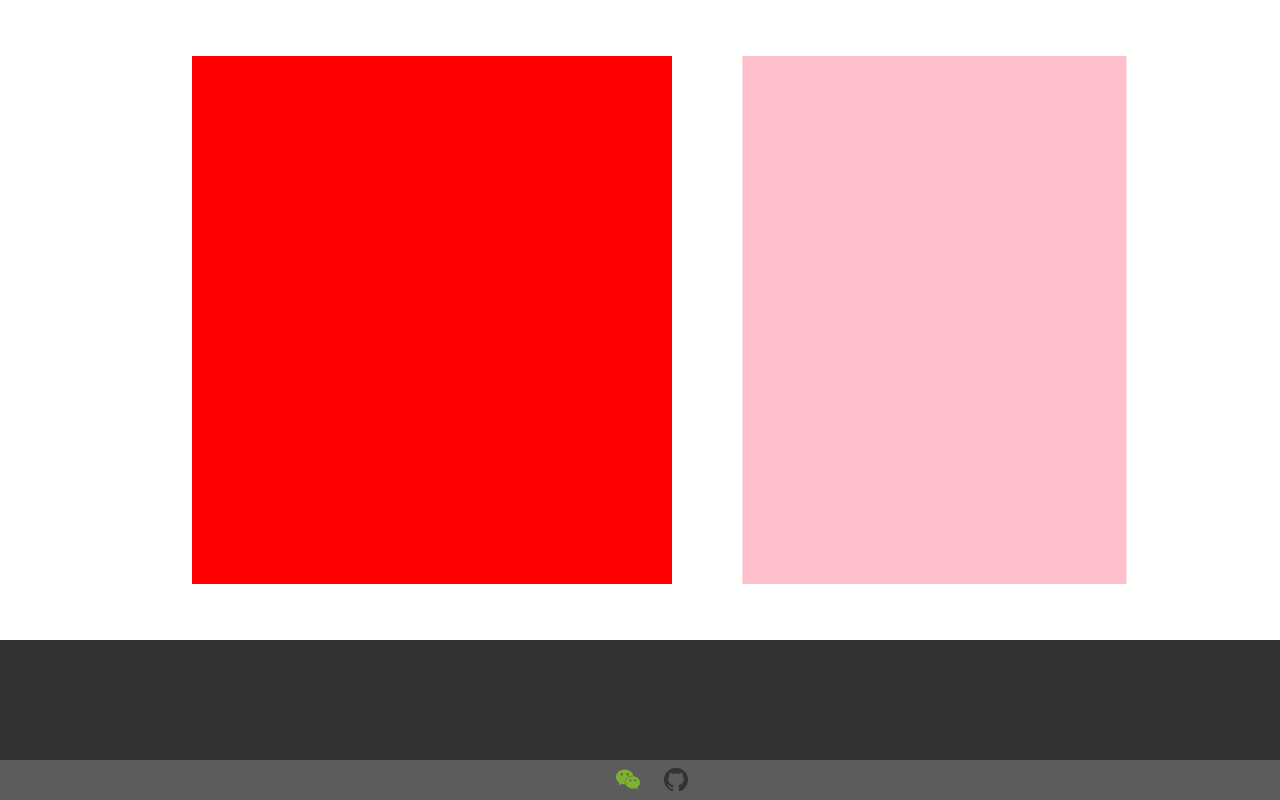
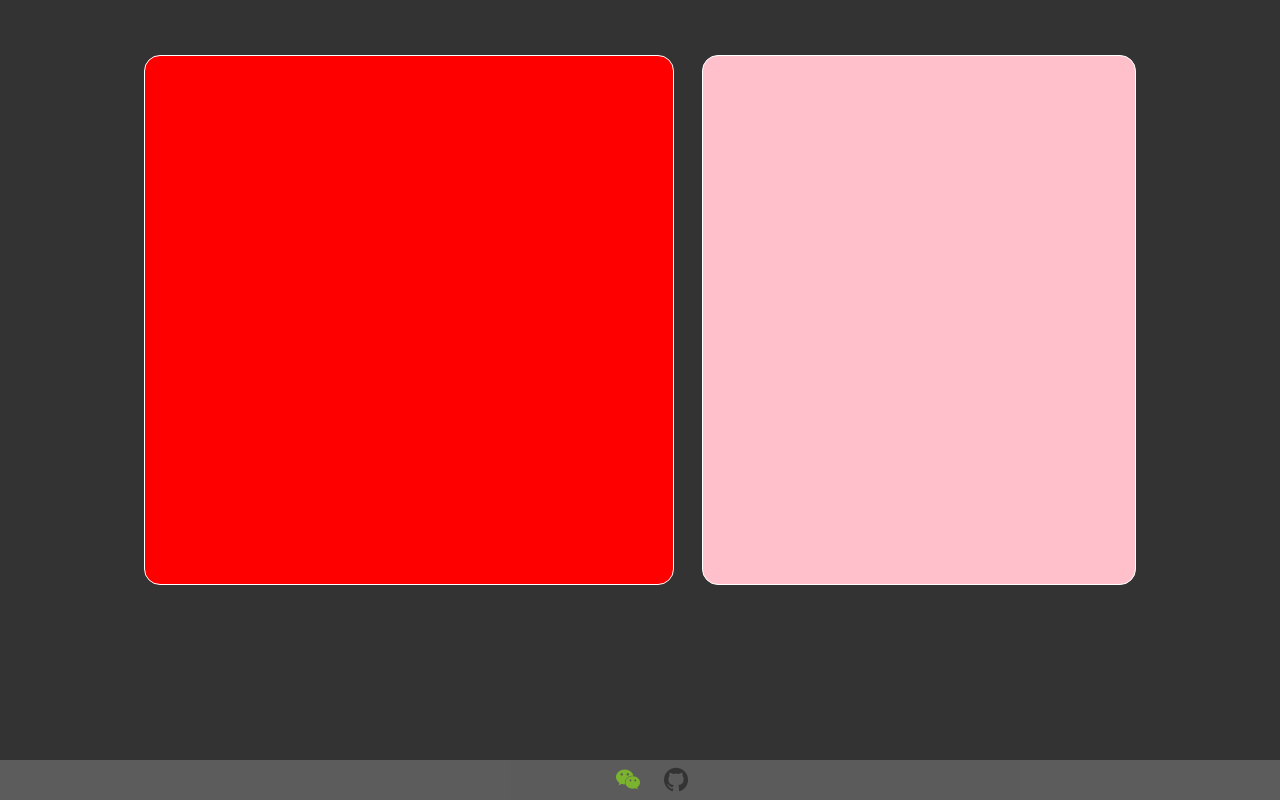
Before and after one commit to hwu2016/EasyCalculator, a React (Create React App) app: page / in a window 1280 px wide. Both pictures are taken after a click on the button "Get Started!". Built offline with nearby package versions, Linux system fonts and the light colour scheme.

Commit message:
nov_3_3rd

```diff
--- a/src/components/Externals/index.css
+++ b/src/components/Externals/index.css
@@ -1,9 +1,9 @@
 .links {
     display: flex;
-    position: absolute;
+    position: fixed;
     height: 2.5rem;
     width: 100%;
-    min-width: 52rem;
+    min-width: 62rem;
     background-color: rgba(255,255,255, 0.2);
     bottom: 0;
     align-items: center;
--- a/src/containers/Main/History/index.css
+++ b/src/containers/Main/History/index.css
@@ -1,7 +1,9 @@
 .history_wrapper{
     width: 30%;
-    min-width: 20rem;
+    min-width: 27rem;
     height: 33rem;
     background: pink;
     transition: all 0.6s;
+    border: white 1px solid;
+    border-radius: 1rem;
 }
--- a/src/containers/Main/History/index.jsx
+++ b/src/containers/Main/History/index.jsx
@@ -2,20 +2,9 @@ import React, { Component } from 'react'
 import './index.css'
 
 export default class History extends Component {
-    state = {
-        offset: 0
-    }
-
-    componentDidMount(){
-        setTimeout(() => {
-            this.setState({offset: -40})
-        }, 10)
-    }
-
     render() {
-        const {offset} = this.state
         return (
-            <div className="history_wrapper" style={{transform: `translate(${offset}%, 0)`}}>
+            <div className="history_wrapper">
 
             </div>
         )
--- a/src/containers/Main/Simple/index.css
+++ b/src/containers/Main/Simple/index.css
@@ -1,7 +1,9 @@
 .simple_wrapper{
-    width: 35%;
-    min-width: 30rem;
+    width: 30%;
+    min-width: 33rem;
     height: 33rem;
     background: red;
     transition: all 0.6s;
+    border: white 1px solid;
+    border-radius: 1rem;
 }
--- a/src/containers/Main/Simple/index.jsx
+++ b/src/containers/Main/Simple/index.jsx
@@ -2,20 +2,9 @@ import React, { Component } from 'react'
 import './index.css'
 
 export default class Simple extends Component {
-    state = {
-        offset: 0
-    }
-
-    componentDidMount() {
-        setTimeout(() => {
-            this.setState({ offset: 40 })
-        }, 10)
-    }
-
     render() {
-        const { offset } = this.state
         return (
-            <div className="simple_wrapper" style={{ transform: `translate(${offset}%, 0)` }}>
+            <div className="simple_wrapper">
 
             </div>
         )
--- a/src/containers/Main/index.css
+++ b/src/containers/Main/index.css
@@ -1,10 +1,9 @@
 .main_wrapper{
     margin: auto;
     display: flex;
-    width: 100%;
-    min-width: 75rem;
+    min-width: 62rem;
     height: 40rem;
-    background: white;
     align-items: center;
     justify-content: space-between;
+    transition: all 0.6s;
 }
--- a/src/containers/Main/index.jsx
+++ b/src/containers/Main/index.jsx
@@ -7,14 +7,14 @@ import './index.css'
 export default class Main extends Component {
     state = {
         opacity: 0,
-        width: 0
+        width: '100%'
     }
 
     componentDidMount(){
         let {opacity} = this.state
         this.timer = setInterval(() => {
             opacity += 0.05
-            this.setState({opacity})
+            this.setState({opacity, width: '62rem'})
             if (opacity >= 1){
                 clearInterval(this.timer)
             }
@@ -22,9 +22,9 @@ export default class Main extends Component {
     }
 
     render() {
-        const {opacity} = this.state
+        const {opacity, width} = this.state
         return (
-            <div className="main_wrapper" style={{opacity: opacity}}>
+            <div className="main_wrapper" style={{opacity, width}}>
                 <Simple/>
                 <History/>
             </div>
```
